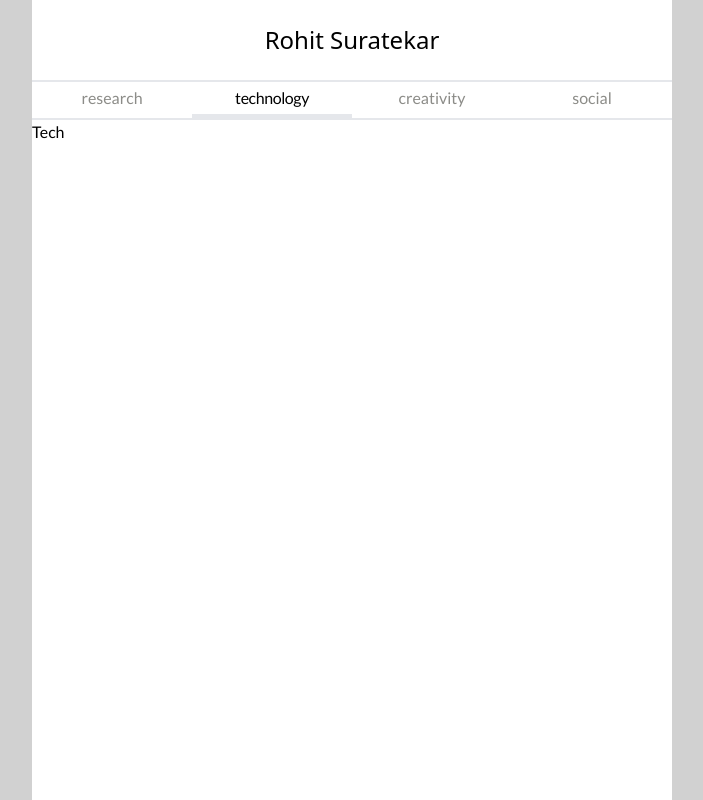
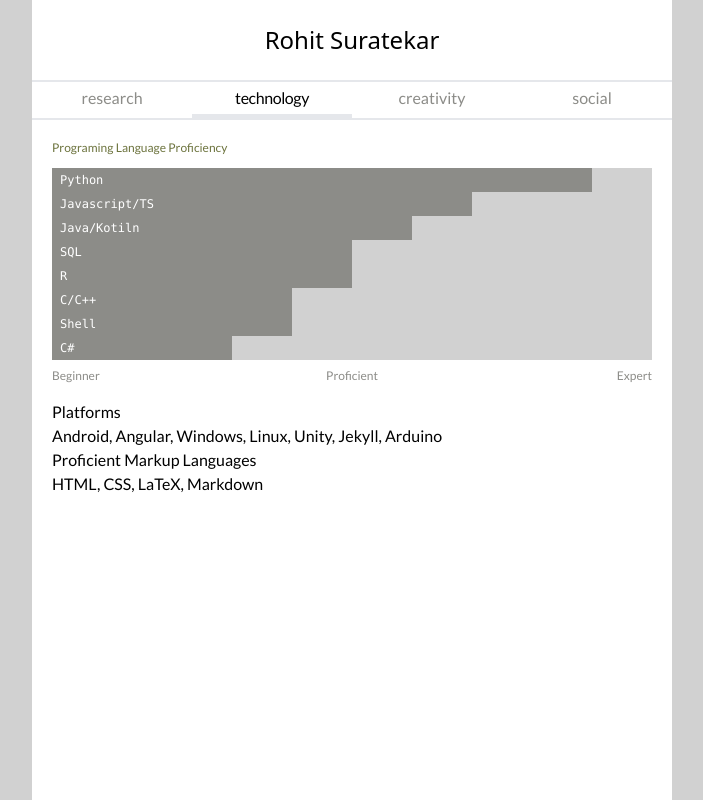
Before and after one commit to rohitsuratekar/PersonalWebsite, a React (Vite) app: page /technology in a window 1280 px wide. Shown: the whole page, without its empty margins (288-991 px from the left). Built offline with nearby package versions, Linux system fonts and the light colour scheme.

Commit message:
Added tech related data

```diff
--- /dev/null
+++ b/src/assets/techData.json
@@ -0,0 +1,46 @@
+{
+  "languges": [
+    {
+      "name": "Python",
+      "level": 9
+    },
+    {
+      "name": "Javascript/TS",
+      "level": 7
+    },
+    {
+      "name": "Java/Kotiln",
+      "level": 6
+    },
+    {
+      "name": "SQL",
+      "level": 5
+    },
+    {
+      "name": "R",
+      "level": 5
+    },
+    {
+      "name": "C/C++",
+      "level": 4
+    },
+    {
+      "name": "Shell",
+      "level": 4
+    },
+    {
+      "name": "C#",
+      "level": 3
+    }
+  ],
+  "langugeSections": [
+    {
+      "header": "Platforms",
+      "text": "Android, Angular, Windows, Linux, Unity, Jekyll, Arduino"
+    },
+    {
+      "header": "Proficient Markup Languages",
+      "text": "HTML, CSS, LaTeX, Markdown"
+    }
+  ]
+}
--- a/src/pages/TechPage.jsx
+++ b/src/pages/TechPage.jsx
@@ -1,9 +1,48 @@
+import { useSelector } from "react-redux";
+
+const BarComp = ({ item }) => {
+  const getSpan = (val) => {
+    const baseClass = "bg-background py-1 pl-2";
+    return baseClass + " col-span-" + val;
+  };
+  return (
+    <>
+      <div className="grid grid-cols-10 bg-background-100 text-white text-xs font-mono">
+        <div className={getSpan(item.level)}>{item.name}</div>
+      </div>
+    </>
+  );
+};
+
 const TechPage = () => {
-    return (
-        <>
-        Tech
-        </>
-    )
+  const selector = useSelector((state) => state.tech);
+
+  return (
+    <>
+      <div className="p-5 grid grid-cols-1">
+        <div className="text-xs text-secondary mb-3">
+          Programing Language Proficiency
+        </div>
+        <div>
+          {selector.languges.map((element, index) => (
+            <BarComp key={index} item={element} />
+          ))}
+        </div>
+        <div className="grid grid-cols-10 mt-2 text-background">
+          <div className="col-span-3 text-xs">Beginner</div>
+          <div className="col-span-4 text-xs text-center">Proficient</div>
+          <div className="col-span-3 text-xs text-end">Expert</div>
+        </div>
+        <div className="mt-4"></div>
+        {selector.langugeSections.map((element, index) => (
+          <div key={index}>
+            <div>{element.header}</div>
+            <div>{element.text}</div>
+          </div>
+        ))}
+      </div>
+    </>
+  );
 };
 
 export default TechPage;
--- /dev/null
+++ b/src/reducers/techReducer.jsx
@@ -0,0 +1,10 @@
+import { createSlice } from "@reduxjs/toolkit";
+import techData from "@/assets/techData.json";
+
+export const techSlice = createSlice({
+  name: "tech",
+  initialState: {
+    languges: techData["languges"],
+    langugeSections: techData["langugeSections"]
+  },
+});
--- a/src/store.jsx
+++ b/src/store.jsx
@@ -1,11 +1,13 @@
 import { configureStore } from "@reduxjs/toolkit";
 import { researchSlice } from "@/reducers/researchReducer";
 import { appSlice } from "@/reducers/appReducer";
+import { techSlice } from "@/reducers/techReducer";
 
 const appStore = configureStore({
   reducer: {
     app: appSlice.reducer,
     research: researchSlice.reducer,
+    tech: techSlice.reducer,
   },
 });
 export default appStore;
--- a/tailwind.config.js
+++ b/tailwind.config.js
@@ -1,23 +1,25 @@
 /** @type {import('tailwindcss').Config} */
 export default {
-  content: [
-    "./src/**/*.{html,js,jsx}",
-    "./src/*.{html,js,jsx}"
+  content: ["./src/**/*.{html,js,jsx}", "./src/*.{html,js,jsx}"],
+  safelist: [
+    {
+      pattern: /col-span-./,
+    },
   ],
   theme: {
     extend: {
       colors: {
-        primary: '#9DA65D',
-        secondary: '#6C733D',
+        primary: "#9DA65D",
+        secondary: "#6C733D",
         background: {
-          50: '#E0E0DE',
-          100 : '#D1D1D1',
-          DEFAULT : '#8C8C88',
-          900 : '#545454'
+          50: "#E0E0DE",
+          100: "#D1D1D1",
+          DEFAULT: "#8C8C88",
+          900: "#545454",
         },
-        link : '#3273dc'
-      }
+        link: "#3273dc",
+      },
     },
   },
   plugins: [],
-}
+};
```
